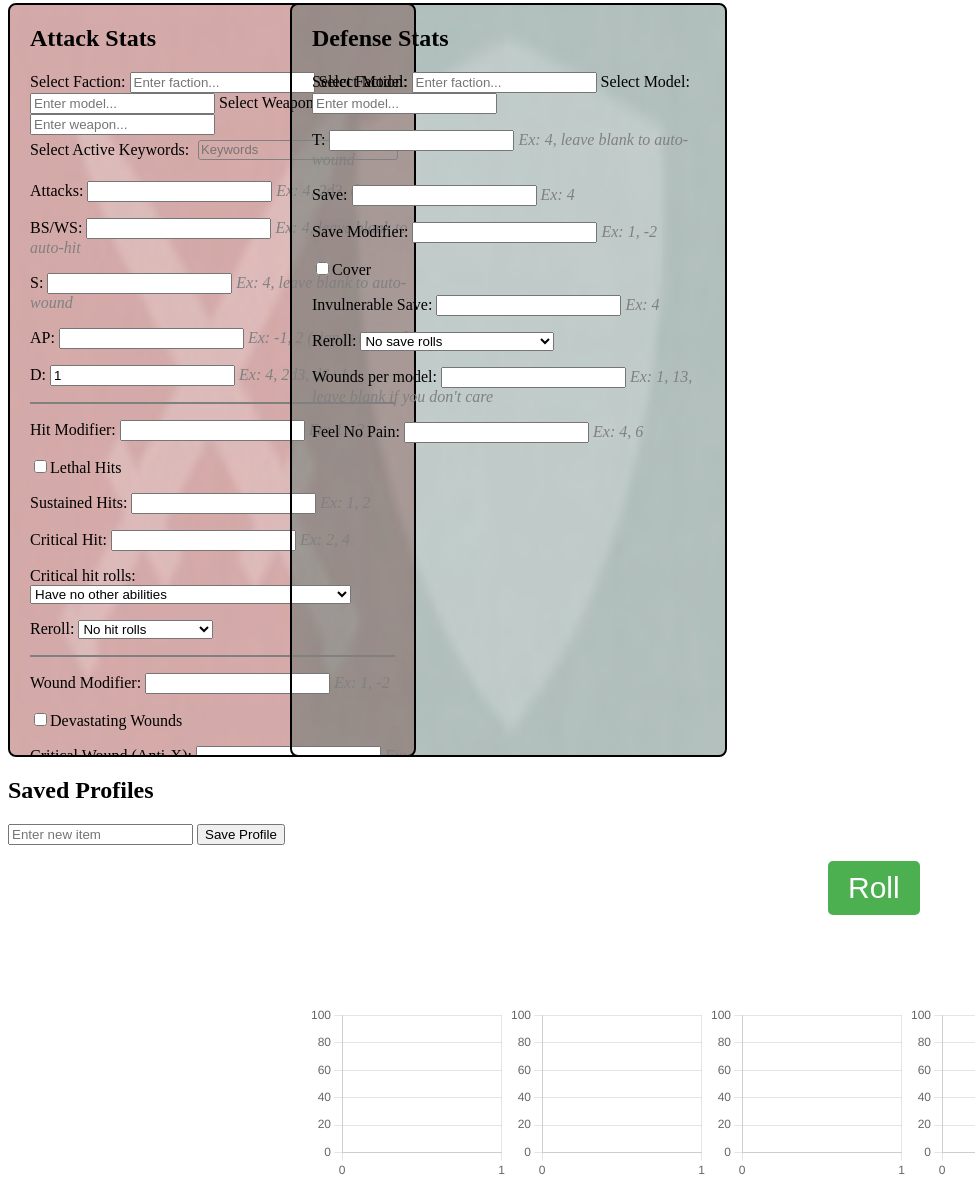
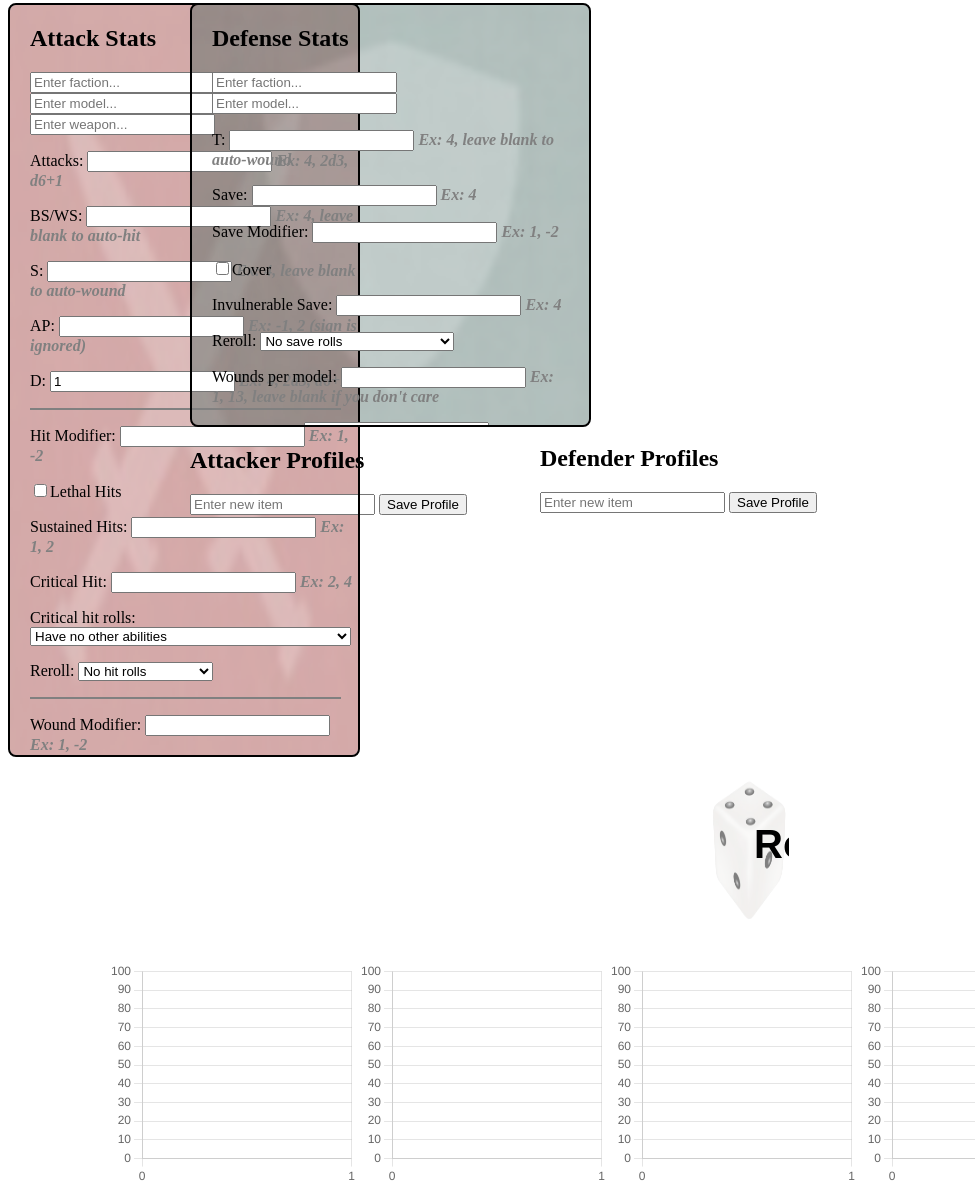
Before and after one commit to lukaross368/40k_tool, a website: page src/dice.html in a window 1280 px wide. Shown: the part 77-1267 px from the top of the page, without its empty margins (0-975 px from the left). Drawn offline with Linux system fonts and the light colour scheme; no server answers.

Commit message:
finished css editing

```diff
--- a/src/dice.html
+++ b/src/dice.html
@@ -39,44 +39,47 @@
           <div>
             <h2>Attack Stats</h2>
             <!-- File filter input box added here -->
-            <label for="atk_file-filter">Select Faction:</label>
+            <!-- <label for="atk_file-filter">Select Faction:</label> -->
             <input
               list="atk_file-list-container"
               id="atk_file-filter"
               placeholder="Enter faction..."
+              style="margin-right: 10px"
             />
             <datalist id="atk_file-list-container">
               <!-- File names will be populated dynamically -->
             </datalist>
             <!-- End here-->
-            <label for="atk_model-filter">Select Model:</label>
+            <!-- <label for="atk_model-filter">Select Model:</label> -->
             <input
               list="atk_model-list-container"
               id="atk_model-filter"
               placeholder="Enter model..."
+              style="margin-right: 10px"
             />
             <datalist id="atk_model-list-container">
               <!-- Model names will be populated dynamically -->
             </datalist>
-            <label for="atk_weapons-filter">Select Weapon:</label>
+            <!-- <label for="atk_weapons-filter">Select Weapon:</label> -->
             <input
               list="atk_weapons-list-container"
               id="atk_weapons-filter"
               placeholder="Enter weapon..."
+              style="margin-right: 10px"
             />
             <datalist id="atk_weapons-list-container">
               <!-- Weapons will be populated dynamically -->
             </datalist>
             <div>
-              <label for="keywords-input" class="keywords-label"
+              <!-- <label for="keywords-input" class="keywords-label"
                 >Select Active Keywords:</label
-              >
+              > -->
               <div class="keywords-container">
                 <div
                   id="keywords-input"
                   class="keywords-input"
                   tabindex="0"
-                  data-placeholder="Keywords"
+                  data-placeholder="Select Keywords"
                 ></div>
                 <div id="keywords-options" class="keywords-options">
                   <!-- Options will be dynamically populated here -->
@@ -190,17 +193,18 @@
           <div class="def-image-container">
             <h2>Defense Stats</h2>
             <!-- File filter input box added here -->
-            <label for="file-filter">Select Faction:</label>
+            <!-- <label for="file-filter">Select Faction:</label> -->
             <input
               list="file-list-container"
               id="file-filter"
               placeholder="Enter faction..."
+              style="margin-right: 10px"
             />
             <datalist id="file-list-container">
               <!-- File names will be populated dynamically -->
             </datalist>
             <!-- End here-->
-            <label for="model-filter">Select Model:</label>
+            <!-- <label for="model-filter">Select Model:</label> -->
             <input
               list="model-list-container"
               id="model-filter"
@@ -257,24 +261,47 @@
               <span class="description">Ex: 4, 6</span>
             </p>
           </div>
-        </div>
-      </div>
-    </div>
-
-    <h2>Saved Profiles</h2>
+          <div class="atk-save-profile">
+            <h2>Attacker Profiles</h2>
             <div id="list-container">
               <ul id="dynamic-list">
                 <!-- Dynamic list items will be added here -->
               </ul>
             </div>
             <p>
-      <input type="text" id="newItemInput" placeholder="Enter new item" />
+              <input
+                type="text"
+                id="newItemInput"
+                placeholder="Enter new item"
+              />
               <button onclick="save_profile()">Save Profile</button>
             </p>
+          </div>
+          <div class="def-save-profile">
+            <h2>Defender Profiles</h2>
+            <div id="list-container">
+              <ul id="dynamic-list">
+                <!-- Dynamic list items will be added here -->
+              </ul>
+            </div>
+            <p>
+              <input
+                type="text"
+                id="newItemInput"
+                placeholder="Enter new item"
+              />
+              <button onclick="save_profile()">Save Profile</button>
+            </p>
+          </div>
+        </div>
+      </div>
+    </div>
     <div class="roll-container">
+      <div class="roll-image-container">
         <p>
           <button class="roll-button" onclick="roll_40k()">Roll</button>
         </p>
+      </div>
       <div class="output">
         <div class="chart">
           <canvas id="attack_chart" width="100" height="100"></canvas>
--- a/src/styles.css
+++ b/src/styles.css
@@ -4,8 +4,9 @@
 }
 
 .atk-image-container {
+  float: left;
   position: relative; /* Allows positioning of the pseudo-element */
-  width: 64%; /* or a specific width */
+  width: 55%; /* or a specific width */
   height: 750px; /* or a specific height */
   border: 2px solid #000; /* 2px solid black border */
   border-radius: 8px; /* Optional: rounded corners */
@@ -13,6 +14,7 @@
 }
 
 .atk-image-container::before {
+  float: left;
   content: ""; /* Required for pseudo-elements */
   position: absolute; /* Positions the overlay absolutely within the container */
   top: 0;
@@ -29,8 +31,8 @@
 
 .def-image-container {
   position: relative; /* Allows positioning of the pseudo-element */
-  width: 40%; /* or a specific width */
-  height: 750px; /* or a specific height */
+  width: 33%; /* or a specific width */
+  height: 420px; /* or a specific height */
   border: 2px solid #000; /* 2px solid black border */
   border-radius: 8px; /* Optional: rounded corners */
   overflow: hidden; /* Ensures the pseudo-element doesn’t overflow */
@@ -45,7 +47,7 @@
   width: 100%;
   height: 100%;
   background-image: url('/figures/defender.png'); /* Set the local background image */
-  background-size: 110% 110%; /* Scales the image up, effectively squeezing it in */
+  background-size: 100% 100%; /*Scales the image up, effectively squeezing it in */
   background-position: center; /* Keeps the image centered */
   background-repeat: no-repeat; /* Prevents the image from repeating */
   opacity: 0.4; /* 10% opacity for the image */
@@ -57,7 +59,7 @@
 }
 
 .right-column {
-  margin-left: -350px; /* Shrink the gap by moving the right column closer */
+  margin-left: -450px; /* Shrink the gap by moving the right column closer */
 }
 
 .attack-stats, .defense-stats {
@@ -81,12 +83,13 @@ hr {
 }
 
 
-/* Container for the keywords input field and options dropdown */
 .keywords-container {
-  position: relative; /* Positions children absolutely within this container */
-  padding: 5px; /* Adds padding inside the container */
-  display: inline-block; /* Makes the container fit its contents and be inline */
-  vertical-align: middle; /* Aligns the container vertically in the middle */
+  position: absolute; /* Keeps it within the .atk-image-container */
+  top: 68px; /* Adjust vertical position as needed */
+  left: 520px; /* Adjust horizontal position as needed */
+  display: inline-block; /* Ensures it fits its content and stays inline */
+  vertical-align: middle; /* Aligns vertically if needed */
+  z-index: 10; /* Ensures it stays above other content within .atk-image-container */
 }
 
 /* Label for the keywords input */
@@ -101,19 +104,20 @@ hr {
 /* Input field for keywords */
 .keywords-input {
   display: inline-block; /* Makes the input fit its contents and be inline */
-  width: 200px; /* Sets the width to 200px */
-  height: 20px; /* Sets the height to 20px */
+  width: 153px; /* Sets the width to 200px */
+  height: 21px; /* Sets the height to 20px */
   padding: 8px 12px; /* Sets the padding: 8px top/bottom, 12px left/right */
   border: 1px solid gray; /* Sets a gray border with 1px width */
   font-family: Arial; /* Uses Arial as the font family */
   box-sizing: border-box; /* Includes padding and border in the element's total width and height */
-  border-radius: 3px; /* Rounds the corners with a 3px radius */
+  border-radius: 1px; /* Rounds the corners with a 3px radius */
   cursor: pointer; /* Changes the cursor to a pointer when hovering over */
   font-size: 16px; /* Sets the font size to 16px */
   line-height: 1.5; /* Sets the line height to 1.5 times the font size */
   color: #333; /* Sets the text color to dark grey */
   position: relative; /* Positions pseudo-elements absolutely within this input */
   vertical-align: middle; /* Aligns the input vertically in the middle */
+  background-color: white;
 }
 
 /* Placeholder text for the keywords input */
@@ -147,12 +151,12 @@ hr {
   z-index: 1000; /* Ensures the dropdown appears above other elements */
   width: 100%; /* Sets the width to 100% of the container */
   box-sizing: border-box; /* Includes padding and border in the element's total width and height */
-  font-size: 16px; /* Sets the font size to 16px for dropdown text */
+  font-size: 14px; /* Sets the font size to 16px for dropdown text */
 }
 
 /* Individual options within the dropdown */
 .keywords-options .option {
-  padding: 8px 12px; /* Sets the padding: 8px top/bottom, 12px left/right */
+  /* padding: 8px 8px; Sets the padding: 8px top/bottom, 12px left/right */
   cursor: pointer; /* Changes the cursor to a pointer when hovering over */
 }
 
@@ -167,13 +171,19 @@ hr {
   color: #fff; /* Changes the text color to white when selected */
 }
 
+.def-save-profile {
+  position: relative;
+  margin-left: 350px;
+  margin-top: -90px;
+}
+
 .output {
   float: left;
 }
 
 .chart {
-  width: 200px;
-  height: 200px;
+  width: 250px;
+  height: 250px;
 }
 
 .endnote {
@@ -184,26 +194,58 @@ hr {
 .description {
   color: grey;
   font-style: italic;
+  font-weight: bold;
+}
+
+.roll-image-container {
+  position: relative; /* Allows positioning of the pseudo-element */
+  width: 7%;
+  height: 150px;
+  margin-left: 600px;
+  margin-top: 20px;
+  margin-bottom: 10px;
+  overflow: hidden; /* Ensures the pseudo-element doesn’t overflow */
+}
+
+.roll-image-container::before {
+  content: ""; /* Required for pseudo-elements */
+  position: absolute; /* Positions the overlay absolutely within the container */
+  top: 0;
+  left: 0;
+  width: 100%;
+  height: 100%;
+  background-image: url('/figures/dice.png'); /* Set the local background image */
+  background-size: 150% 150%; /* Scales the image up, effectively squeezing it in */
+  background-position: center; /* Keeps the image centered */
+  background-repeat: no-repeat; /* Prevents the image from repeating */
+  opacity: 0.5; /* 10% opacity for the image */
+  z-index: -1; /* Ensures the overlay is behind the content */
 }
 
 .roll-button {
-  background-color: #4CAF50; /* Green background */
-  color: white; /* White text */
+  background-color: transparent;
+  color: black;
   padding: 10px 20px;
-  font-size: 30px;
-  margin-left: 520px;
-  margin-bottom: 50px;
+  font-size: 40px;
+  margin-top: 19px;
+  margin-left: 26px;
   border: none;
-  border-radius: 5px;
   cursor: pointer;
+  font-weight: bold;
 }
 
-.roll-button:hover {
-  background-color: #45a049; /* Darker green on hover */
+.roll-image-container:hover {
+  position: relative;
+  border: 3px solid #000;
+  border-radius: 10px;
+  margin-bottom: 7px;
+  margin-top: 17px;
+  margin-left: 597px;
+  padding: 0px;
 }
 
 
 .roll-container {
   position: relative; /* Allows positioning of the pseudo-element */
-  margin-left: 300px;
+  margin-left: 100px;
 }
```
Also changed, not shown: src/figures/dice.png (added). Lines whose indentation alone changed are shown as unchanged.
